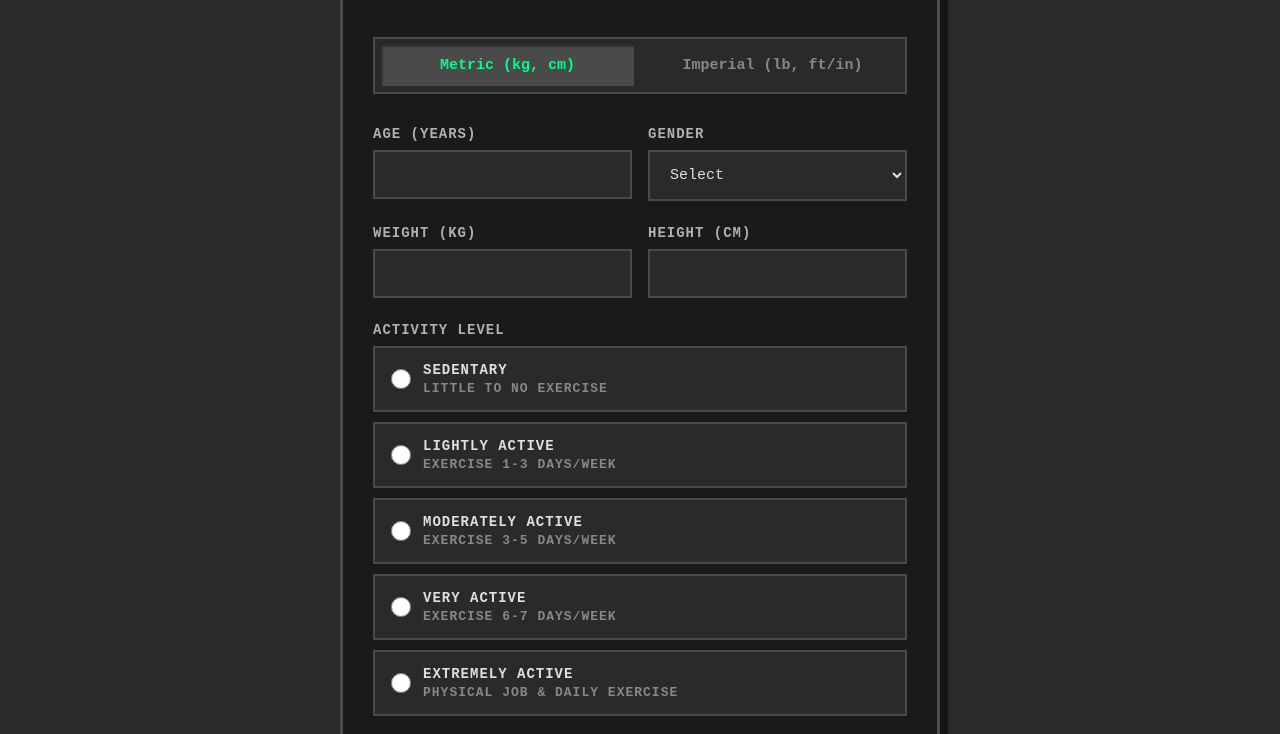
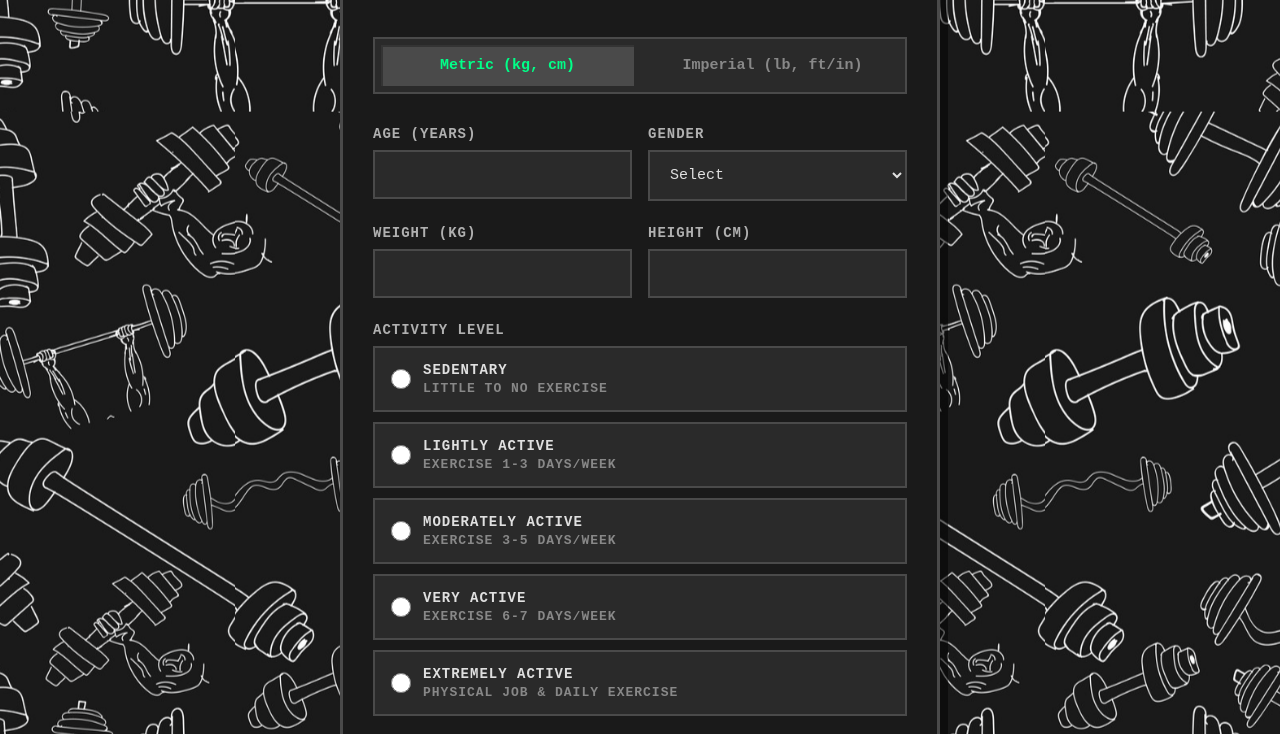
Before and after one commit to Sommy25/html, a plain HTML site: page index.html in a window 1280 px wide. Shown: the part 172-906 px from the top of the page. Drawn offline with Linux system fonts and the light colour scheme.

Commit message:
it looked really bland, so i added a background to it.

```diff
--- a/style.css
+++ b/style.css
@@ -6,7 +6,8 @@
 
         body {
             font-family: 'Courier New', monospace;
-            background: #2a2a2a;
+            background: url(./images/backdrop.png);
+            background-position: center;
             min-height: 100vh;
             padding: 20px;
             display: flex;
```
Also changed, not shown: images/backdrop.png (added).
